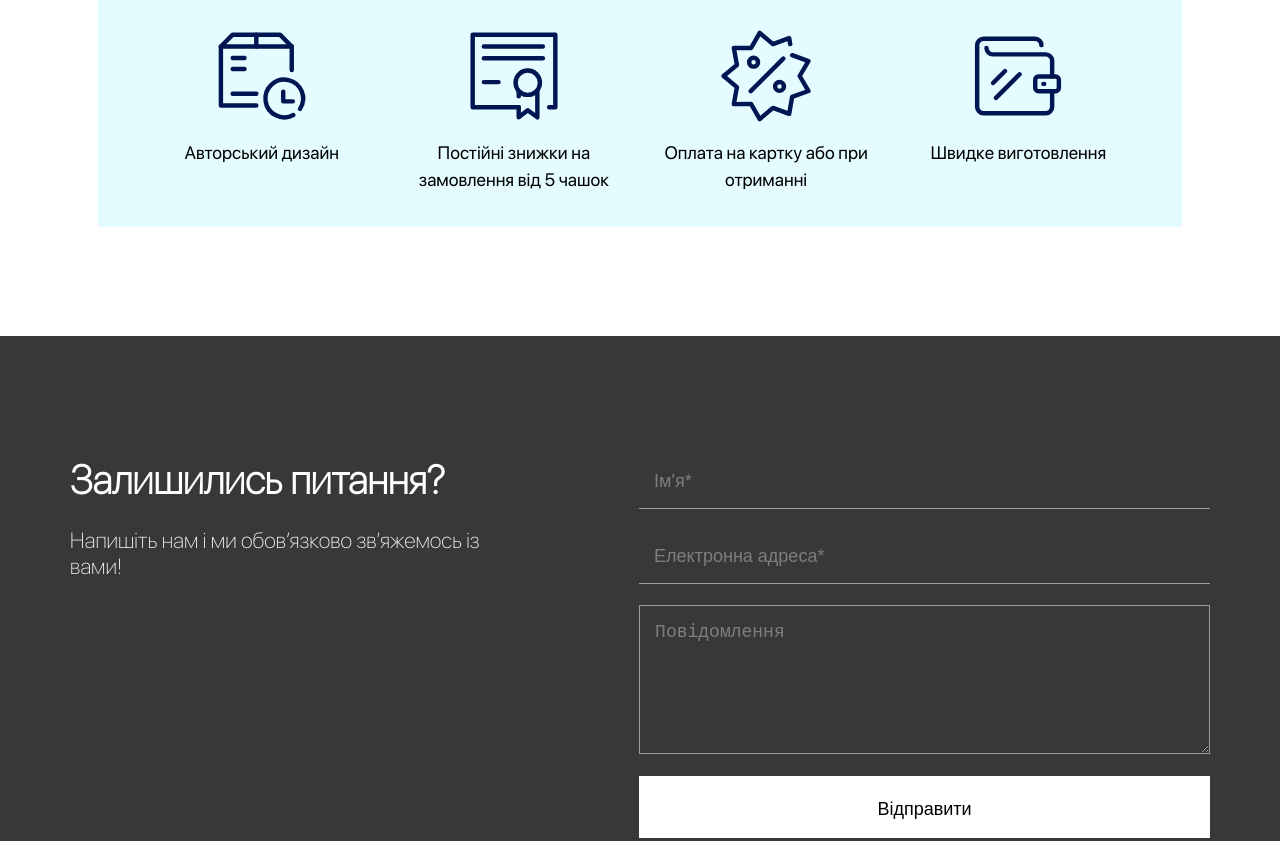
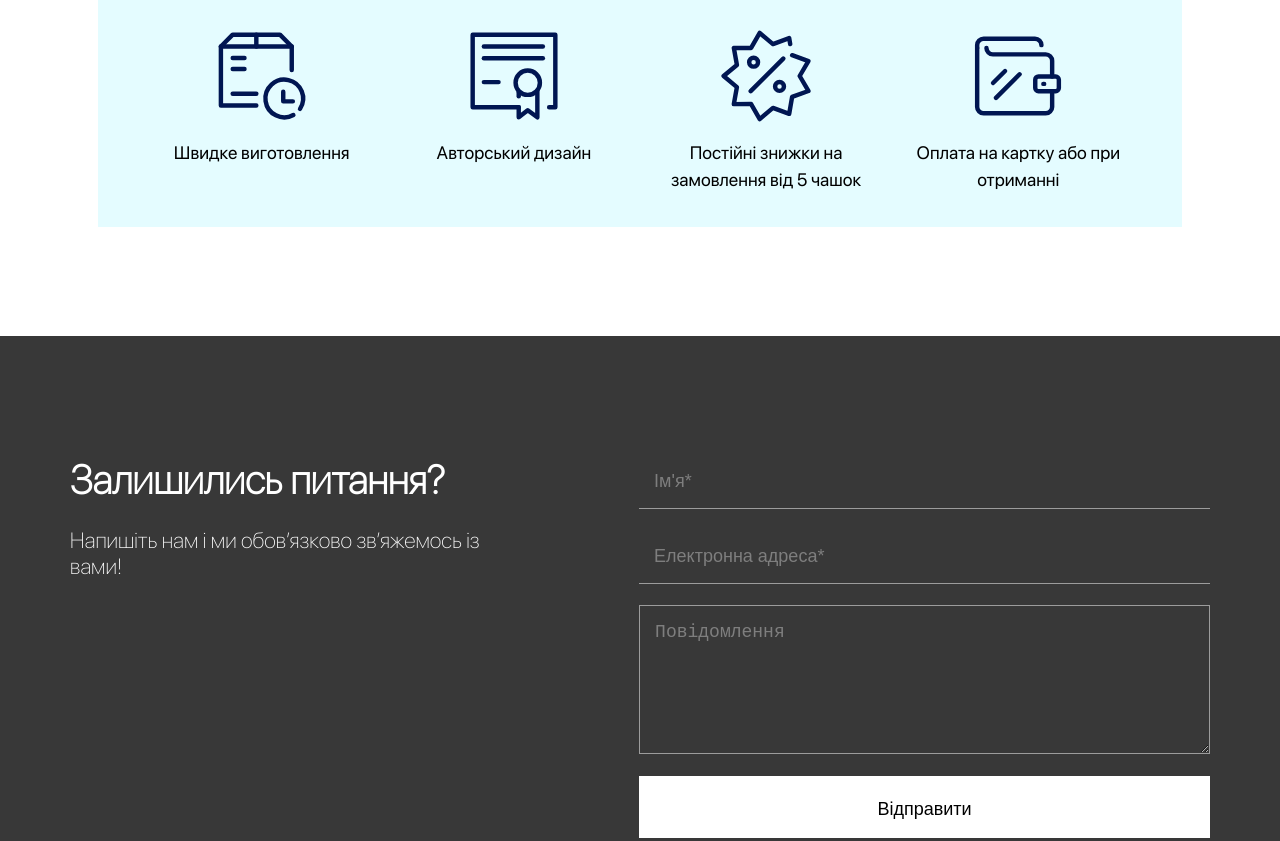
Before and after one commit to DmytroBorodin/ochevydno_shop, a plain HTML site: page index.html in a window 1280 px wide. Shown: the part 1540-2381 px from the top of the page. Drawn offline with Linux system fonts and the light colour scheme; a script that the page names is missing; files whose address does not match are found by name.

Commit message:
Add files via upload

```diff
--- a/index.html
+++ b/index.html
@@ -9,6 +9,7 @@
         <link rel="author" href="humans.txt">
     </head>
     <body>
+        <div id='home-wrapper'>
         	<header>
 	        	<div class="header-bar container">
 	        		<div class="row">
@@ -77,7 +78,7 @@
 								  </g>
 								</svg>
 								<p class="service-description">
-								Авторський дизайн
+									Швидке виготовлення
 								</p>
 						</div>
 						<div class="service-block">
@@ -93,7 +94,7 @@
 								  </g>
 								</svg>
 								<p class="service-description">
-								Постійні знижки на замовлення від 5 чашок
+									Авторський дизайн
 								</p>
 						</div>
 						<div class="service-block">
@@ -106,7 +107,7 @@
 								  </g>
 								</svg>
 								<p class="service-description">
-								Оплата на картку або при отриманні
+									Постійні знижки на замовлення від 5 чашок
 								</p>
 						</div>
 						<div class="service-block">
@@ -121,7 +122,7 @@
 								  </g>
 								</svg>
 								<p class="service-description">
-								Швидке виготовлення
+									Оплата на картку або при отриманні
 								</p>
 						</div>
 					</div>
@@ -141,7 +142,7 @@
 								  </g>
 								</svg>
 								<p class="service-description">
-								Авторський дизайн
+									Швидке виготовлення
 								</p>
 							</div>
 							<div class="service-block">
@@ -157,7 +158,7 @@
 								  </g>
 								</svg>
 								<p class="service-description">
-								Постійні знижки на замовлення від 5 чашок
+									Авторський дизайн
 								</p>
 							</div>
 							<div class="service-block">
@@ -170,7 +171,7 @@
 								  </g>
 								</svg>
 								<p class="service-description">
-								Оплата на картку або при отриманні
+									Постійні знижки на замовлення від 5 чашок
 								</p>
 							</div>
 							<div class="service-block">
@@ -185,7 +186,7 @@
 								  </g>
 								</svg>
 								<p class="service-description">
-								Швидке виготовлення
+									Оплата на картку або при отриманні
 								</p>
 							</div>
 						</div>
@@ -280,6 +281,7 @@
 	        		</div>
 	        	</div>
 	        </footer>
+        </div>
         <script src="js/main.js"></script>
     </body>
 </html>
```
Lines whose indentation alone changed are shown as unchanged.
